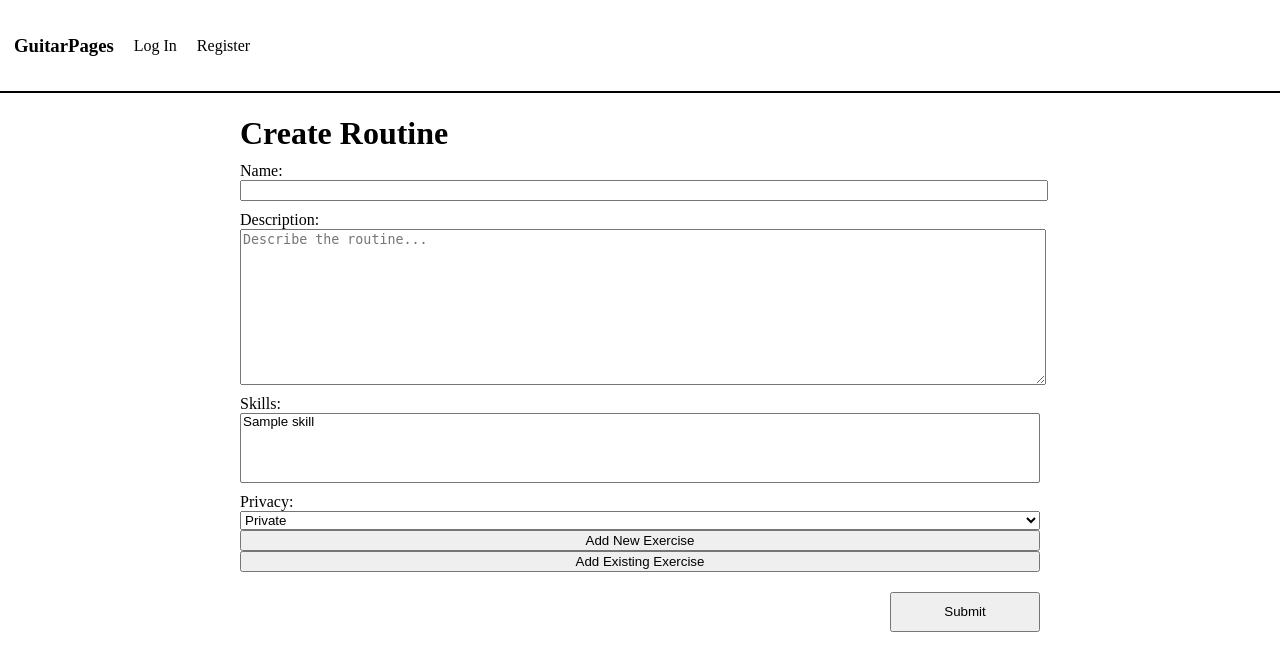
After one commit to ceaglebu/guitarpages, a Django app: page /routine/new in a window 1280 px wide. The commit adds this page. Shown: the top 671 px of the page. Run offline with Django 4.2, Linux system fonts and the light colour scheme; tables that the repository leaves empty hold one stand-in row (values such as "Sample post").

Commit message:
new_routine view created, add existing js set up, component system set up

```diff
--- /dev/null
+++ b/practice/static/practice/new-routine.js
@@ -0,0 +1,66 @@
+class Exercise {
+    constructor(id, length) {
+        this.id = id
+        this.length = length
+    }
+}
+
+document.addEventListener('DOMContentLoaded', () => {
+    const add_exercise_div = document.querySelector('#add-exercise-div')
+    const add_new_btn = document.querySelector('#add-new-exercise')
+    const add_existing_btn = document.querySelector('#add-existing-exercise')
+
+    let exercises = []
+
+    let hide_add_exercise_buttons = () => {
+        add_new_btn.style.display = 'none'
+        add_existing_btn.style.display = 'none'
+    }
+
+    let hide_add_exercise_form = () => {
+        add_exercise_div.innerHTML = ''
+    }
+
+    let show_add_exercise_buttons = () => {
+        add_new_btn.style.display = 'inline-block'
+        add_existing_btn.style.display = 'inline-block'
+    }
+
+    // onclick function for adding exercise
+    let add_exercise = () => {
+        exercises.push(
+            // new Exercise() - figure out how to get id after creating exercise from js
+        )
+        return false
+    }
+
+    add_new_btn.onclick = () => {
+        // Hide buttons
+        hide_add_exercise_buttons()
+
+        // Load form for creating exercise
+
+        return false
+    }
+
+    add_existing_btn.onclick = () => {
+        // Hide buttons
+        hide_add_exercise_buttons()
+
+        // Load form for choosing exercise
+        fetch('/components/add_exercise')
+        .then(response => response.json())
+        .then(response => {
+            // Add error handling here
+            add_exercise_div.innerHTML = response.body
+
+            document.querySelector('#add-exercise-btn').onclick = add_exercise
+            document.querySelector('#cancel-add-btn').onclick = () => {
+                hide_add_exercise_form()
+                show_add_exercise_buttons()
+            }
+        })
+
+        return false
+    }
+})
--- a/practice/static/practice/styles.css
+++ b/practice/static/practice/styles.css
@@ -14,16 +14,20 @@ body {
     margin-right: auto;
 }
 
-#new-exercise-form > *, #record-form > * {
+.form-heading {
+    margin-bottom: 0;
+}
+
+#new-exercise-form > *, #record-form > *, #new-routine-form > * {
     display: block;
     width: 100%;
 }
 
-#new-exercise-form > label, #record-form > label {
+#new-exercise-form > label, #record-form > label, #new-routine-form > label {
     margin-top: 10px;
 }
 
-#new-exercise-create, #record-submit {
+#new-exercise-create, #record-submit, #new-routine-create {
     width: 150px;
     height: 40px;
     margin-top: 20px;
--- a/practice/templates/practice/layout.html
+++ b/practice/templates/practice/layout.html
@@ -7,6 +7,8 @@
     <meta name="viewport" content="width=device-width, initial-scale=1.0">
     <link rel="stylesheet" href="{% static 'practice/styles.css' %}">
     <title>Guitar Pages</title>
+    {% block header %}
+    {% endblock %}
 </head>
 <body>
     <header id="header">
--- a/practice/templates/practice/new_exercise.html
+++ b/practice/templates/practice/new_exercise.html
@@ -1,6 +1,7 @@
 {% extends 'practice/layout.html' %}
 
 {% block body %}
+    <h1 class="form-heading">{{ action }} Exercise</h1>
     <form id="new-exercise-form" action="{% if action == 'Create' %}{% url 'new_exercise' %}{% else %}{% url 'edit_exercise' form.instance.id %}{% endif %}" method="post">
         {% csrf_token %}
         {{ form }}
--- /dev/null
+++ b/practice/templates/practice/new_routine.html
@@ -0,0 +1,22 @@
+{% extends "practice/layout.html" %}
+
+{% load static %}
+
+{% block header %}
+    <script src="{% static 'practice/new-routine.js' %}"></script>
+{% endblock %}
+
+{% block body %}
+
+    <h1 class="form-heading">Create Routine</h1>
+    <div id="new-routine-form">
+        {% csrf_token %}
+        {{ form }}
+        <button id="add-new-exercise">Add New Exercise</button>
+        <button id="add-existing-exercise">Add Existing Exercise</button>
+        <div id="add-exercise-div">
+        </div>
+        <input id="new-routine-create" type="submit">
+    </div>
+
+{% endblock %}
--- a/practice/urls.py
+++ b/practice/urls.py
@@ -1,6 +1,7 @@
 from django.urls import path
 
 from . import views
+from . import components
 
 urlpatterns = [
     path('', views.index, name='index'),
@@ -10,7 +11,9 @@ urlpatterns = [
     path('register', views.register, name='register'),
     path('user/<int:id>', views.user, name='user'),
     path('record/<int:id>', views.record, name='record'),
+    path('routine/new', views.new_routine, name='new_routine'),
     path('exercise/new', views.new_exercise, name='new_exercise'),
     path('exercise/edit/<int:id>', views.edit_exercise, name='edit_exercise'),
     path('exercise/<int:id>', views.exercise_view, name='exercise'),
+    path('components/add_exercise', components.add_exercise, name='component_add_exercise')
 ]
--- a/practice/views.py
+++ b/practice/views.py
@@ -175,9 +175,17 @@ def record(request, id):
 # PRACTICE ROUTINES #
 #####################
 
+class RoutineForm(forms.ModelForm):
+
+    description = forms.CharField(widget=forms.Textarea(attrs={"placeholder": "Describe the routine..."}), required=False)
+
+    class Meta:
+        model = Exercise
+        fields = ['name', 'description', 'skills', 'privacy']
+
 def new_routine(request):
 
-    # New routine template will have title description, skills, privacy
+    # New routine template will have title, description, skills, privacy
 
     # After this, "Add exercise" button will use Javascript and "add_exercise" template to add a new exercise
 
@@ -188,4 +196,6 @@ def new_routine(request):
 
     # The final submit button should POST request a new routine to this view, then POST each individual RoutineExercise
 
-    return render(request, 'templates/new_routine.html')
+    return render(request, 'practice/new_routine.html', {
+        "form": RoutineForm()
+    })
```
Also changed, not shown: practice/components.py (added, +10 -0 lines), practice/templates/practice/components/add_exercise.html (+9 -0 lines).
